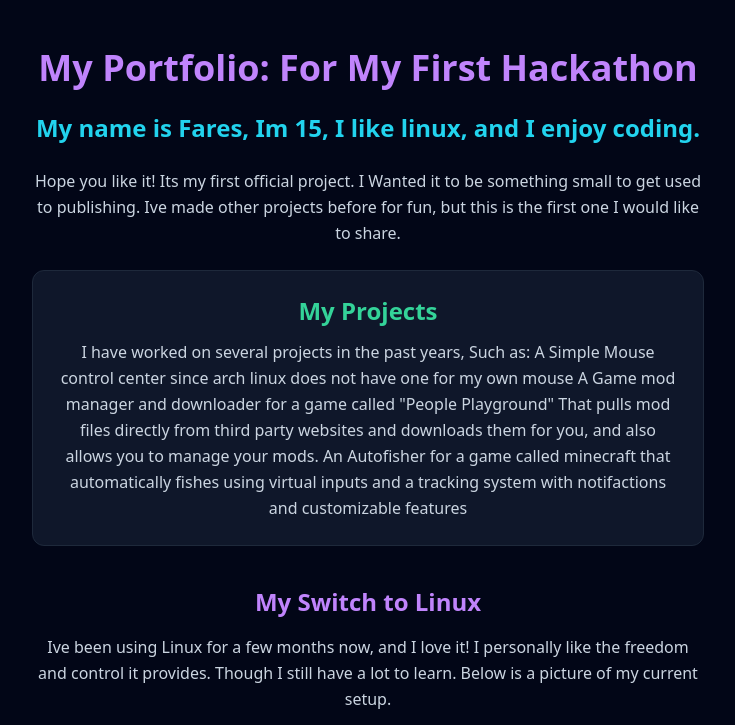
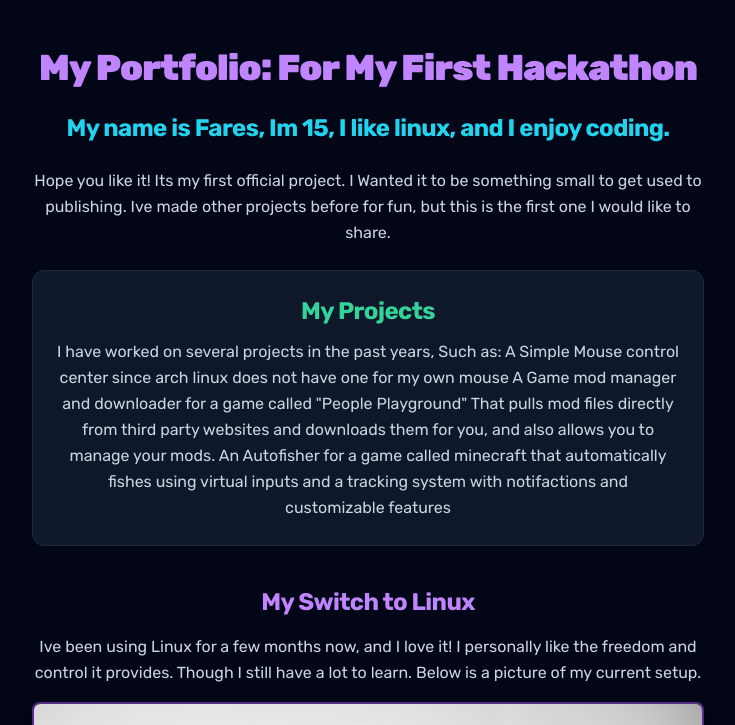
Before and after one commit to IDIG123/my-portfolio, a plain HTML site: page index.html in a window 1280 px wide. Shown: the top 725 px of the page, without its empty margins (272-1007 px from the left). Drawn offline with nearby package versions, Linux system fonts and the light colour scheme.

Commit message:
Final font change

```diff
--- a/index.html
+++ b/index.html
@@ -2,21 +2,29 @@
 <html>
 	<head>
 		<title>Fares' Portfolio</title>
+		<link rel="preconnect" href="https://fonts.googleapis.com">
+		<link rel="preconnect" href="https://fonts.gstatic.com" crossorigin>
+		<link href="https://fonts.googleapis.com/css2?family=Rubik:wght@400;500;700;900&display=swap" rel="stylesheet">
 		<script src="https://cdn.tailwindcss.com"></script>
+		<style>
+			body {
+				font-family: 'Rubik', sans-serif;
+			}
+		</style>
 	</head>
 	<body class="bg-slate-950 text-slate-200 min-h-screen flex flex-col items-center py-12 px-6">
 		<div class="max-w-2xl w-full space-y-6 text-center">
 
-			<h1 class="text-4xl font-bold text-purple-400">My Portfolio: For My First Hackathon</h1>
+			<h1 class="text-4xl font-black tracking-tight text-purple-400">My Portfolio: For My First Hackathon</h1>
 
-			<h1 class="text-2xl font-semibold text-cyan-400">My name is Fares, Im 15, I like linux, and I enjoy coding.</h1>
+			<h1 class="text-2xl font-bold tracking-tight text-cyan-400">My name is Fares, Im 15, I like linux, and I enjoy coding.</h1>
 
 			<p class="text-slate-300 leading-relaxed">
 				Hope you like it! Its my first official project. I Wanted it to be something small to get used to publishing. Ive made other projects before for fun, but this is the first one I would like to share.
 			</p>
 
 			<div class="bg-slate-900 border border-slate-800 rounded-xl p-6 space-y-3">
-				<h2 class="text-2xl font-bold text-emerald-400">My Projects</h2>
+				<h2 class="text-2xl font-bold tracking-tight text-emerald-400">My Projects</h2>
 				<p class="text-slate-300 leading-relaxed">I have worked on several projects in the past years,
 					Such as:
 				A Simple Mouse control center since arch linux does not have one for my own mouse
@@ -26,7 +34,7 @@
 			</div>
 
 			<div class="space-y-4 pt-4">
-				<h1 class="text-2xl font-bold text-purple-400">My Switch to Linux</h1>
+				<h1 class="text-2xl font-bold tracking-tight text-purple-400">My Switch to Linux</h1>
 				<p class="text-slate-300 leading-relaxed">Ive been using Linux for a few months now, and I love it! I personally like the freedom and control it provides. Though I still have a lot to learn. Below is a picture of my current setup.</p>
 				<img src="Screenshot_20261122_124039.png" alt="My Linux Setup" class="mx-auto rounded-lg border-2 border-purple-500/50 shadow-lg max-w-full">
 			</div>
```
